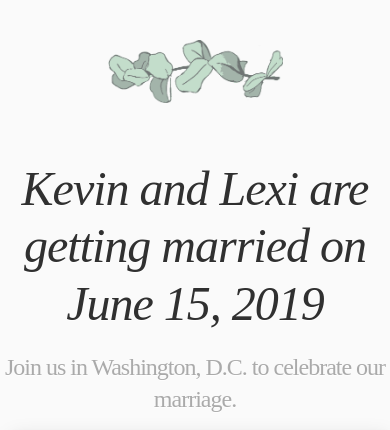
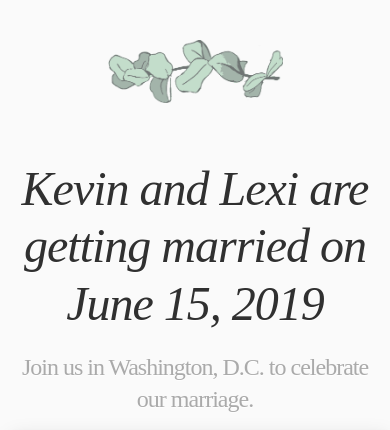
Before and after one commit to kevinuhrmacher/wedding-website, a PHP site: page / in a window 390 px wide. Shown: the top 430 px of the page. Run offline with PHP 8.4, Linux system fonts and the light colour scheme; some web fonts are replaced.

Commit message:
responsive

```diff
--- a/_site/assets/css/style.css
+++ b/_site/assets/css/style.css
@@ -425,7 +425,9 @@ body {
 
 header {
   max-width: 800px;
-  margin: 0 auto; }
+  margin: 0 auto;
+  padding-left: 20px;
+  padding-right: 20px; }
   header h1 {
     font-family: "adobe-caslon-pro", serif;
     font-weight: 400;
--- a/assets/css/style.scss
+++ b/assets/css/style.scss
@@ -12,6 +12,8 @@ body {
 header {
 	max-width: 800px;
 	margin: 0 auto;
+	padding-left: 20px;
+	padding-right: 20px;
 
 	h1 {
 		font-family: "adobe-caslon-pro", serif;
```
